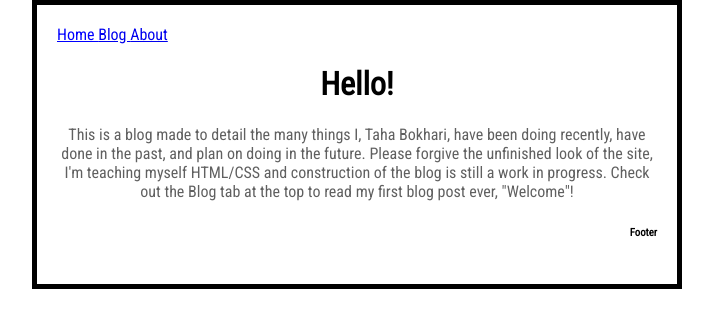
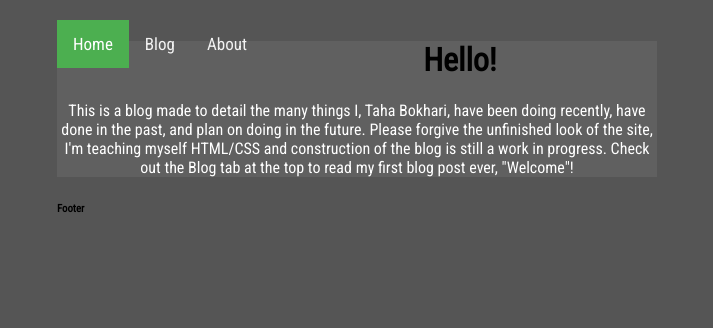
Before and after one commit to boktah/boktah.github.io, a Jekyll site: the page built from index.html, in a window 1280 px wide. Shown: the top 328 px of the page, without its empty margins (283-996 px from the left). Built offline with Jekyll 4.4.1, drawn with Linux system fonts in a browser that asks for light colours.

Commit message:
Started working on navbar

```diff
--- a/_config.yml
+++ /dev/null
@@ -1 +0,0 @@
-theme: jekyll-theme-cayman
--- a/_includes/navigation.html
+++ b/_includes/navigation.html
@@ -1,7 +1,7 @@
-<nav>
+<div class="topnav">
     {% for item in site.data.navigation %}
-        <a href="{{ item.link }}" {% if page.url == item.link %}class="current"{% endif %}>
+        <a href="{{ item.link }}" {% if page.url == item.link %}class="active"{% endif %}>
             {{ item.name }}
         </a>
     {% endfor %}
-</nav>
+</div>
--- a/_sass/main.scss
+++ b/_sass/main.scss
@@ -6,27 +6,48 @@ html {
 body {
   width: 600px;
   margin: 0 auto;
-  background-color: #ffffff;
+  background-color: #555;
   padding: 20px 20px 20px 20px;
-  border: 5px solid black;
+  // border: 5px solid black;
 }
 
 h1, h2, h3, h4, h5, h6 {
     color: #000000;
 }
 
-.current {
-    color: blue;
+.topnav .footer {
+    background-color: #333333;
+    overflow: hidden;
+}
+
+.topnav a {
+    float: left;
+    color: #f2f2f2;
+    text-align: center;
+    padding: 14px 16px;
+    text-decoration: none;
+    font-size: 17px;
+}
+
+.topnav a:hover {
+    background-color: #dddddd;
+    color: black;
+}
+
+.topnav a.active {
+    background-color: #4CAF50;
+    color: white;
 }
 
 .content {
     text-align: center;
-    color: #606060;
+    background-color: #606060;
+    color: white;
 }
 
-.footer {
-    text-align: right;
-}
+// .footer {
+//     text-align: right;
+// }
 
 .postlist {
     list-style: none;
```
Also changed, not shown: 7 other files.
